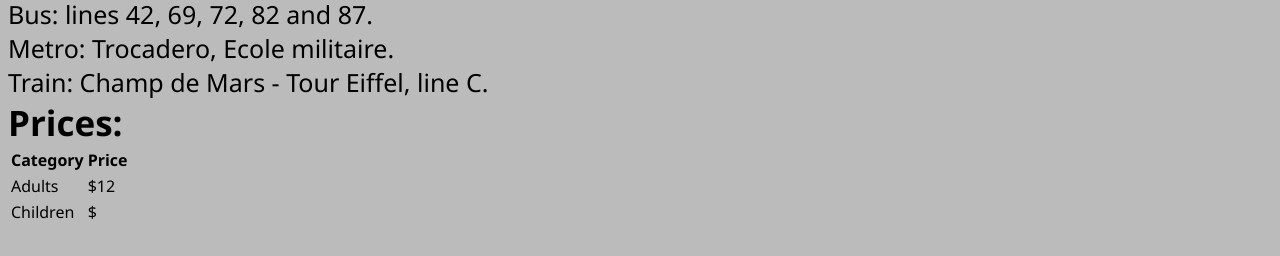
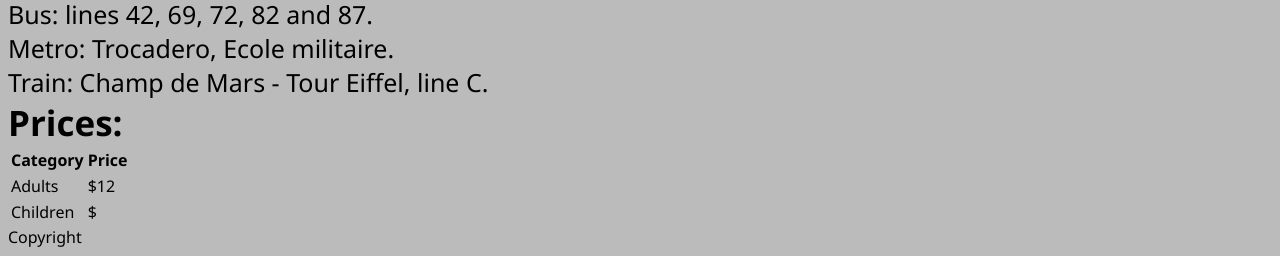
Before and after one commit to yurilov/js-learning, a website: page index.html in a window 1280 px wide. Shown: the part 706-962 px from the top of the page. Before the commit the page ends 940 px from the top, so only its background shows below. Drawn offline with Linux system fonts and the light colour scheme.

Commit message:
added footer

```diff
--- a/index.html
+++ b/index.html
@@ -45,7 +45,9 @@
       </table>
     </div>
   </section>
-
+  <footer>
+    <p>Copyright</p>
+  </footer>
   <script src="./index.js" type="module"></script>
   </body>
 </html>
```
